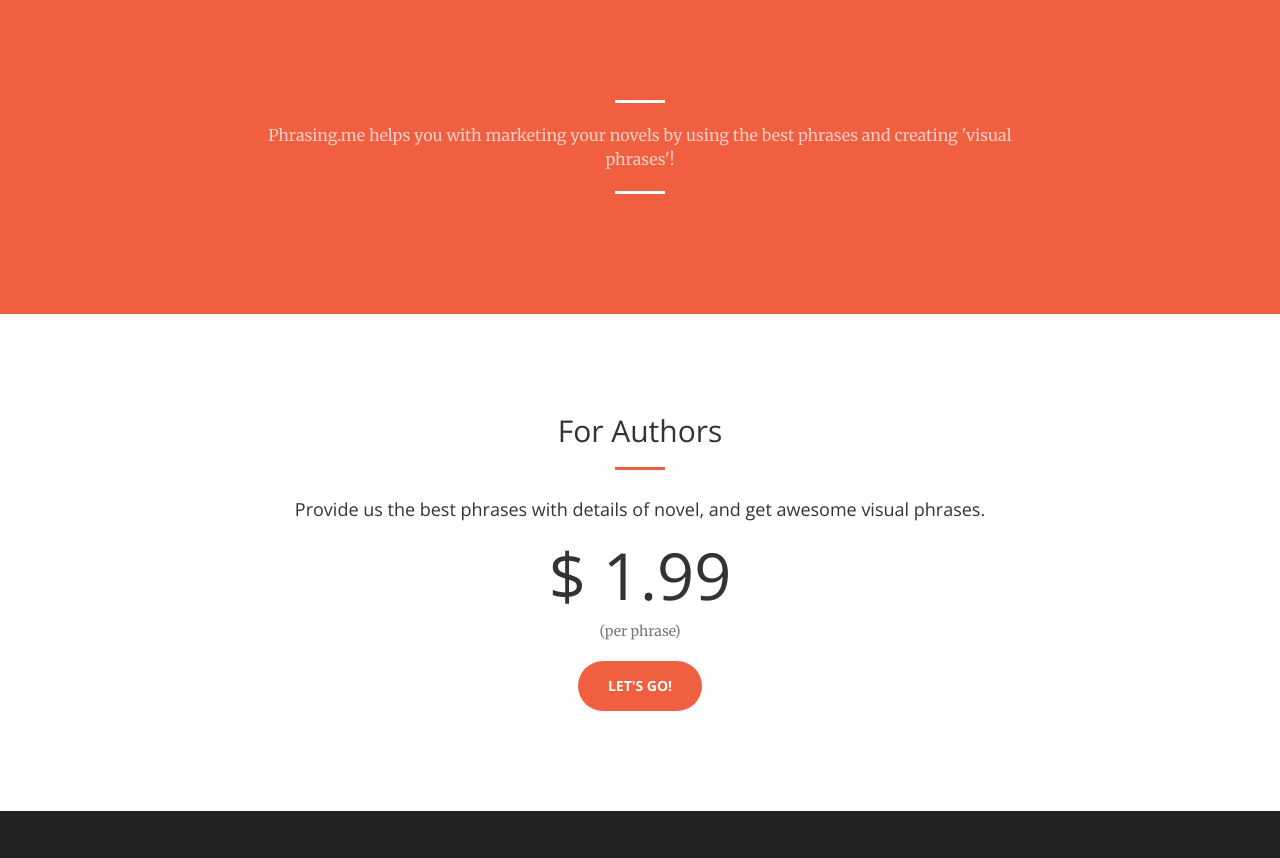
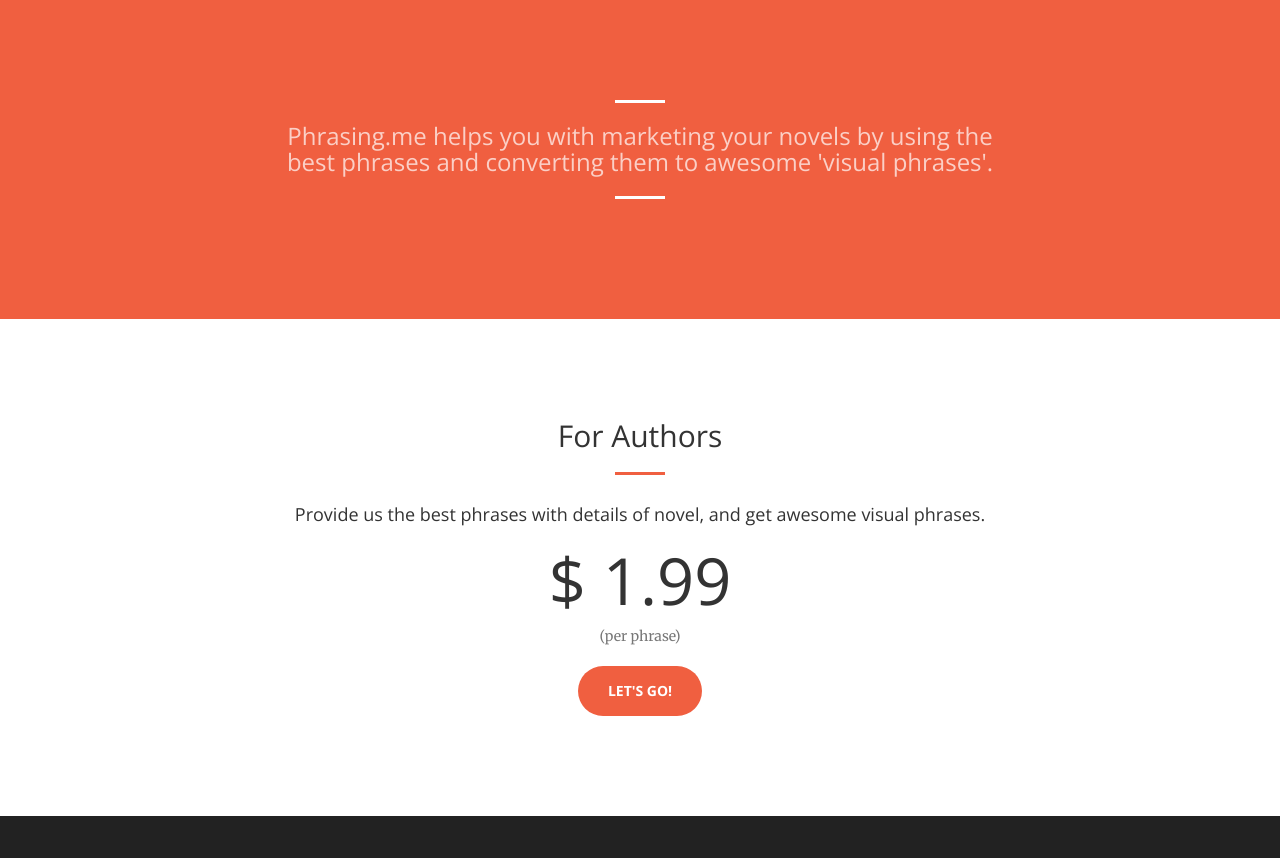
Before and after one commit to ankkho/anknet.github.io, a plain HTML site: page index.html in a window 1280 px wide. Shown: the part 820-1678 px from the top of the page. Drawn offline with nearby package versions, Linux system fonts and the light colour scheme; files that its build step writes are made by us from their sources; a script that the page names is missing.

Commit message:
changes made to description

```diff
--- a/index.html
+++ b/index.html
@@ -96,9 +96,9 @@
                     <h2 class="section-heading">Phrases + Photos = Awesomeness!</h2>
                     <h2>Use the power of visual marketing.</h2> -->
                     <hr class="light">
-                    <p class="text-faded">
-                       Phrasing.me helps you with marketing your novels by using the best phrases and creating 'visual phrases'!
-                    </p>
+                    <h3 class="text-faded">
+                       Phrasing.me helps you with marketing your novels by using the best phrases and converting them to awesome 'visual phrases'.
+                    </h3>
                     <p class="text-faded">
                     </p>
                     <hr class="light">
```
